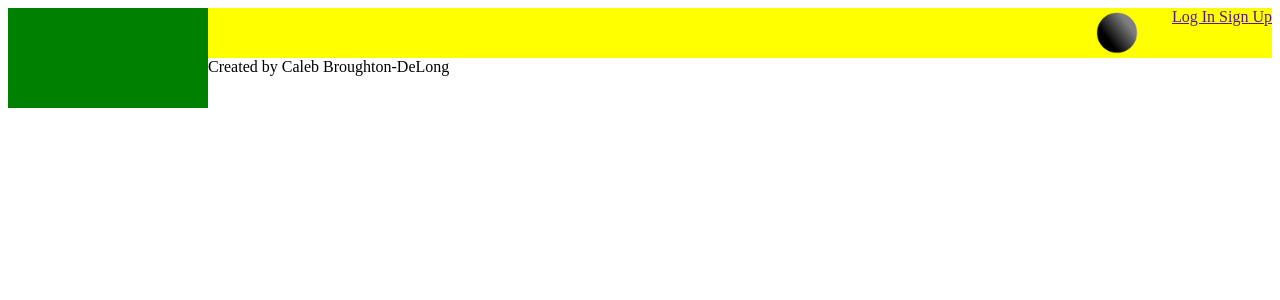
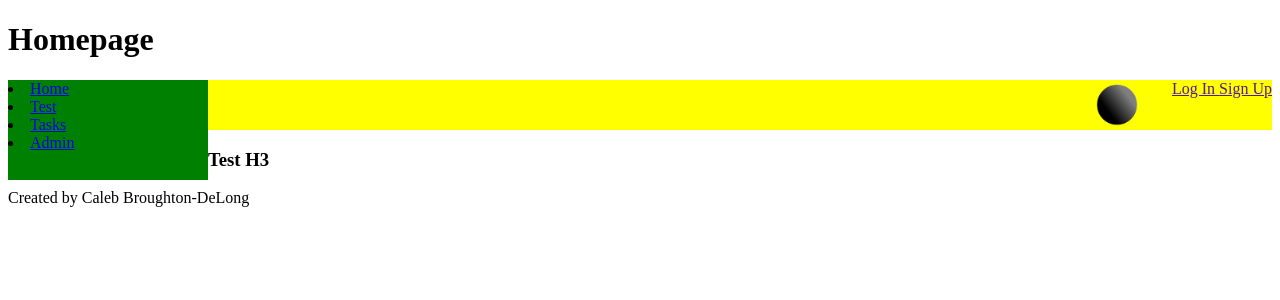
Before and after one commit to calebbroughtondelong/Planner, a Django app: page / in a window 1280 px wide. Shown: the top 300 px of the page. Run offline with Django 3.2, Linux system fonts and the light colour scheme; some web fonts are replaced.

Commit message:
Update - added task

```diff
--- a/psite/papp/models.py
+++ b/psite/papp/models.py
@@ -3,10 +3,10 @@ from django.utils import timezone,dateformat
 
 
 class Tasks(models.Model):
-    name = models.CharField(max_length=100)
-    text = models.CharField(max_length=100)
+    name = models.CharField(max_length=100, default='Test')
+    text = models.CharField(max_length=100, default = 'Test')
     due = models.DateTimeField(default = timezone.now)
-    id = models.IntegerField(primary_key=True)
+    id = models.IntegerField(primary_key=True, default = 1)
     userid = models.CharField(max_length=100)
 
     def __str__(self):
--- a/psite/papp/static/style.css
+++ b/psite/papp/static/style.css
@@ -1,5 +1,4 @@
 div.nav_bar {
-color:green;
 background:green;
 width:200px;
 float:left;
--- a/psite/papp/templates/base.html
+++ b/psite/papp/templates/base.html
@@ -10,10 +10,10 @@
 </head>
 
 <body>
+<h1> Homepage </h1>
     <div class = pg_holder>
         <div class = nav_bar>
-            {%block navigation%}
-            {%endblock%}
+            {%include 'navigation.html' %}
         </div>
         <div class = top_bar>
             <img src="{%static 'images/login.png' %}" class = login_button onclick="open_login_menu()">
@@ -35,6 +35,11 @@
                 {%endblock%}
                 </div>
             </div>
+        <div>
+
+        <h3> Test H3</h3>
+
+        </div>
 
 
     </div>
--- a/psite/papp/templates/navigation.html
+++ b/psite/papp/templates/navigation.html
@@ -1,16 +1,16 @@
-<!DOCTYPE html>
-<html lang="en">
-
-{% block navigation %}
-
-<p> {{url_list|length}}</p>
-<ul>
-{% for urli in url_list %}
-    <li>{{urli}}</li>
-
-{% endfor %}
-</ul>
+<list>
+    <li>
+        <a href="{% url 'home' %}"> Home </a>
+    </li>
+    <li>
+        <a href="{% url 'test' %}"> Test </a>
+    </li>
+    <li>
+        <a href="{% url 'tasks' %}"> Tasks </a>
+    </li>
+    <li>
+        <a href = "admin"> Admin </a>
+    </li>
 
 
-{% endblock %}
-</html>
+</list>
--- a/psite/papp/urls.py
+++ b/psite/papp/urls.py
@@ -6,7 +6,8 @@ urlpatterns = [
     path('', views.home,name='home'),
     path('tasks/',views.tasks,name='tasks'),
     path('matrix/',views.matrix,name='matrix'),
-    path('accounts/', include('django.contrib.auth.urls'))
+    path('accounts/', include('django.contrib.auth.urls')),
+    path('test/',views.test,name='test'),
 ]
 
 '''
--- a/psite/papp/views.py
+++ b/psite/papp/views.py
@@ -11,10 +11,14 @@ def home(request):
     }
     return HttpResponse(template.render(context))
 
+def test(request):
+    context = {}
+    return render(request, 'include.html',context)
 
 def tasks(request):
     if request.method == 'POST':
         form = TaskForm(request.POST)
+        form.id = 1
         if form.is_valid():
             form.save()
             return redirect('home')
--- a/psite/psite/settings.py
+++ b/psite/psite/settings.py
@@ -134,3 +134,5 @@ USE_TZ = True
 STATIC_URL = '/static/'
 
 LOGOUT_REDIRECT_URL = 'accounts/login'
+
+TEMPLATE_DEBUG = True
```
Also changed, not shown: psite/papp/templates/include.html (added, +12 -0 lines), 1 other file.
